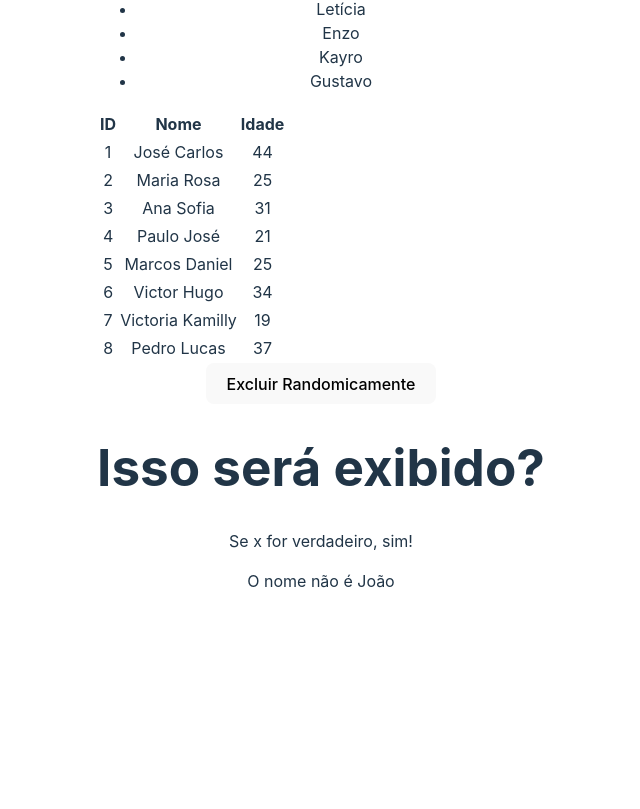
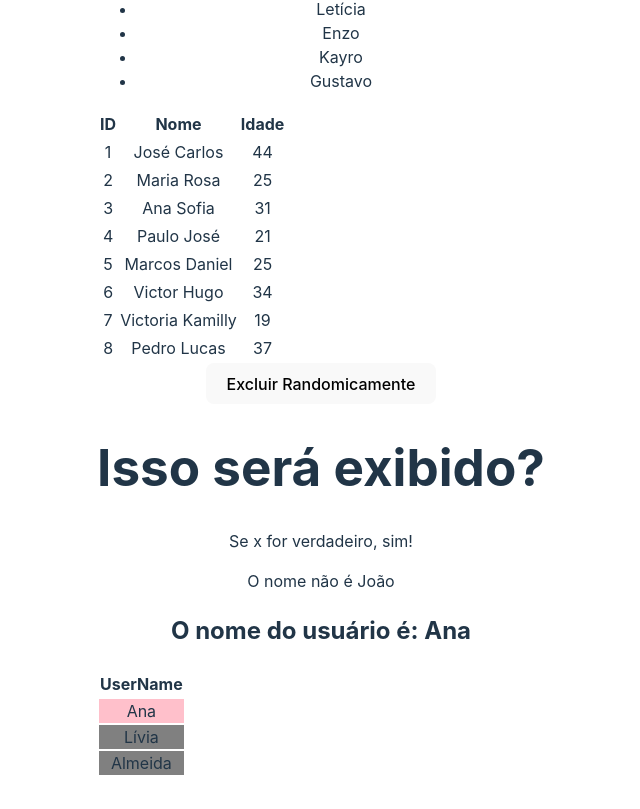
Before and after one commit to analivalmeida/dw3_react_minidevblog, a React (Vite) app in the folder basic/basictools/: page / in a window 1280 px wide. Shown: the part 665-1474 px from the top of the page, without its empty margins (319-959 px from the left). Before the commit the page ends 1306 px from the top, so only its background shows below. Built offline with nearby package versions, Linux system fonts and the light colour scheme.

Commit message:
Aula 0204 - Styles e Props

```diff
--- a/basic/basictools/src/App.jsx
+++ b/basic/basictools/src/App.jsx
@@ -4,15 +4,24 @@ import Footer from './components/Footer/Footer'
 import Form from './components/Form/Form'
 import FormHooks from './components/Hooks/FormHooks'
 import ConditionalRender from './components/ConditionalRender/ConditionalRender'
+import ShowUserName from './components/ShowUserName/ShowUserName'
+import { useState } from 'react'
 
 function App() {
+  const [users, setUser] = useState([
+    {active: true, userName: 'Ana'},
+    {active: true, userName: 'Lívia'},
+    {active: false, userName: 'Palma'},
+    {active: true, userName: 'Almeida'}
+  ])
   return (
     <>
-    <NavBar></NavBar>
-    <Form></Form>
-    <Footer></Footer>
-    <FormHooks></FormHooks>
-    <ConditionalRender></ConditionalRender>
+      <NavBar></NavBar>
+      <Form></Form>
+      <Footer></Footer>
+      <FormHooks></FormHooks>
+      <ConditionalRender></ConditionalRender>
+      <ShowUserName list={users}></ShowUserName>
     </>
   )
 }
--- /dev/null
+++ b/basic/basictools/src/components/ShowUserName/ShowUserName.jsx
@@ -0,0 +1,26 @@
+import React from 'react'
+import styles from './ShowUserName.module.css'
+
+const ShowUserName = (props) => {
+    return (
+        <>
+            <div>
+                <h2>O nome do usuário é: {props.list[0].userName}</h2>
+
+                <table>
+                    <tr>
+                        <th>UserName</th>
+                    </tr>
+                    {
+                        props.list.map((item, i) => (
+                            item.active && <tr key={i} className={i % 2 == 0 ? styles.par : styles.impar}>{item.userName}</tr>
+                        ))
+                    }
+                </table>
+            </div>
+
+        </>
+    )
+}
+
+export default ShowUserName
--- /dev/null
+++ b/basic/basictools/src/components/ShowUserName/ShowUserName.module.css
@@ -0,0 +1,7 @@
+.par{
+background-color: pink;
+}
+
+.impar{
+background-color: gray;
+}
```
